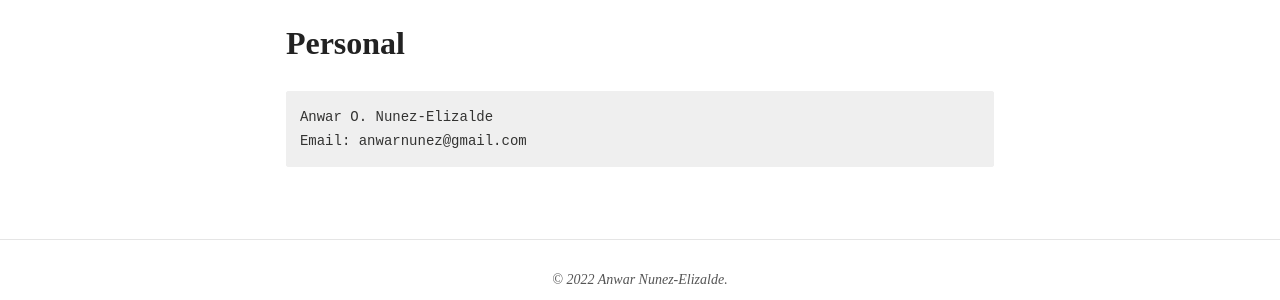
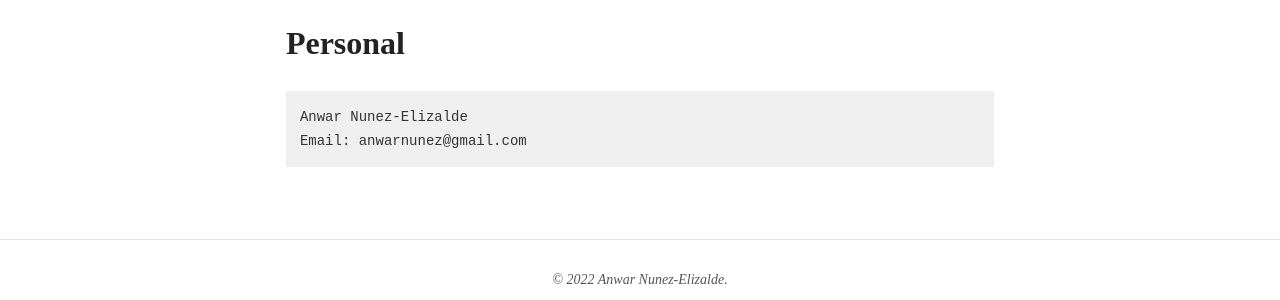
Before and after one commit to anwarnunez/anwarnunez.github.io, a Jekyll site: the page built from index.md, in a window 1280 px wide. Shown: the part 841-1141 px from the top of the page. Built offline with Jekyll 4.4.1, drawn with Linux system fonts in a browser that asks for light colours; nearby versions of some CDN libraries.

```diff
--- a/index.md
+++ b/index.md
@@ -25,7 +25,7 @@ I'm a research scientist based in the San Francisco Bay area. Previously, I was
 
 ## Personal
 
-	Anwar O. Nunez-Elizalde
+	Anwar Nunez-Elizalde
 	Email: anwarnunez@gmail.com
 
 [cortexlab]: https://www.ucl.ac.uk/cortexlab/
```
